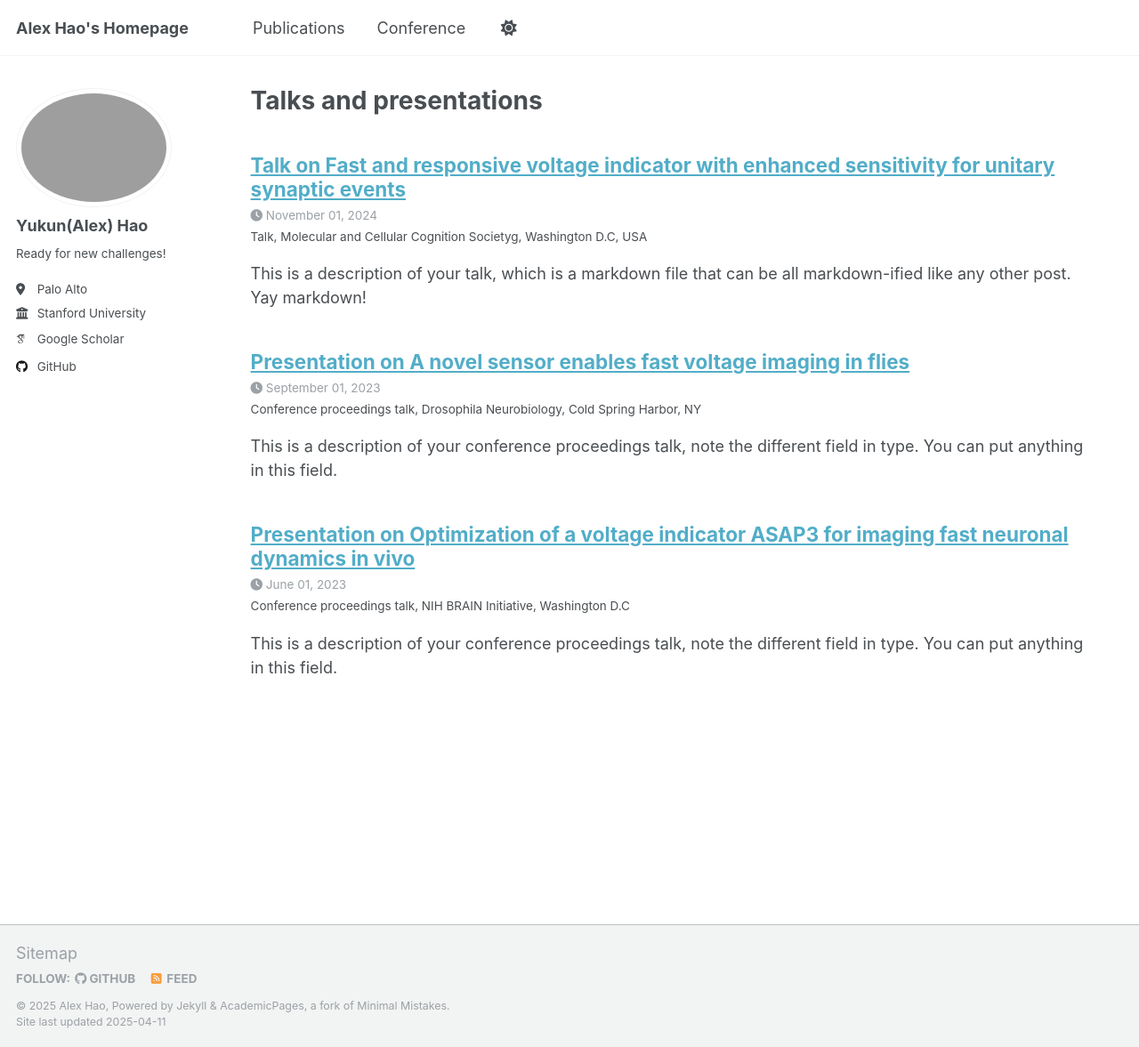
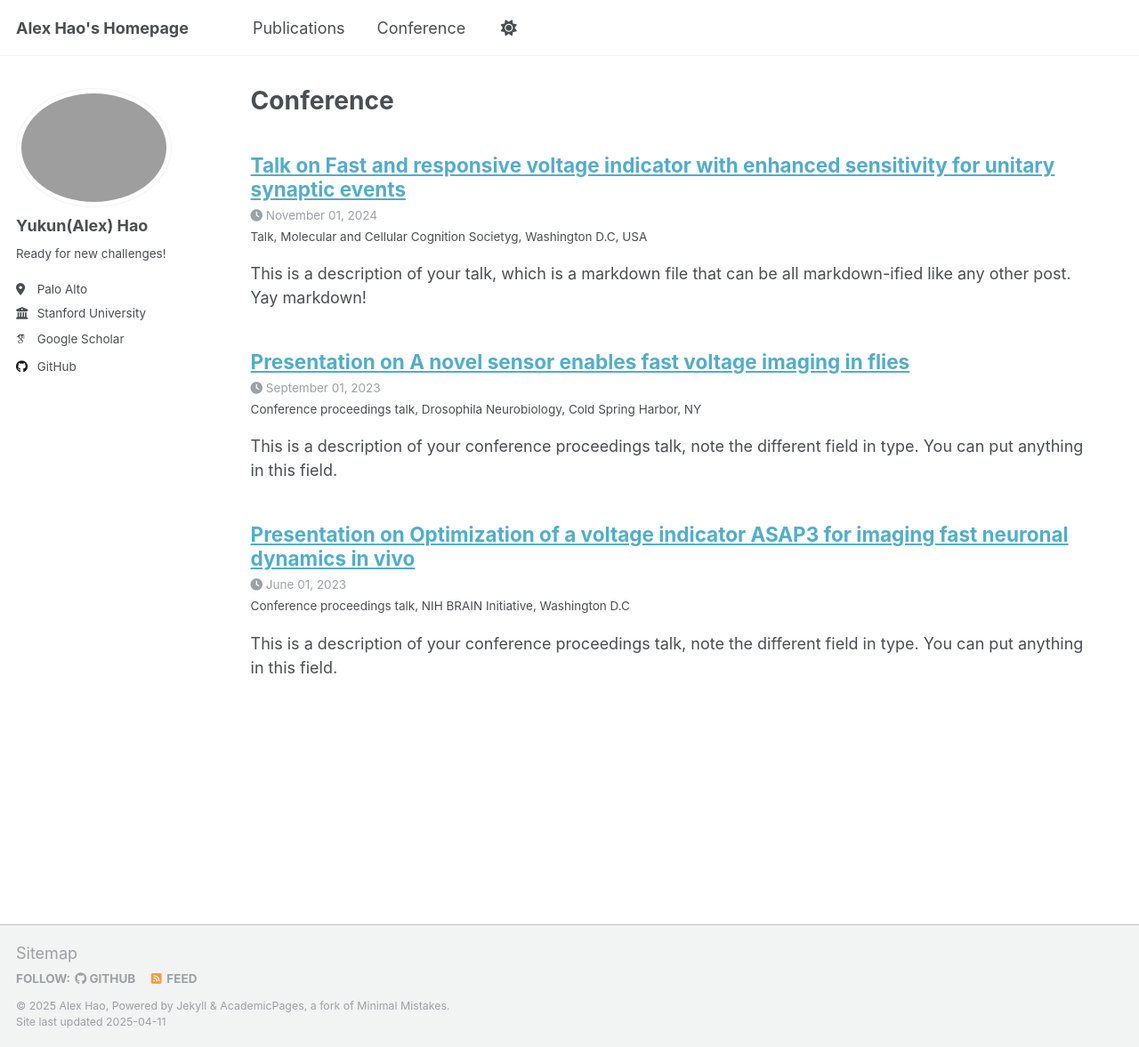
Before and after one commit to AlexYkHao/AlexYkHao.github.io, a Jekyll site: the page built from _pages/talks.html, in a window 1280 px wide and 1177 px high. Shown: the whole window at 89% size. Built offline with Jekyll 4.4.1, drawn with Linux system fonts in a browser that asks for light colours; some web fonts are replaced.

Commit message:
Update talks.html

```diff
--- a/_pages/talks.html
+++ b/_pages/talks.html
@@ -1,6 +1,6 @@
 ---
 layout: archive
-title: "Talks and presentations"
+title: "Conference"
 permalink: /talks/
 author_profile: true
 ---
```
